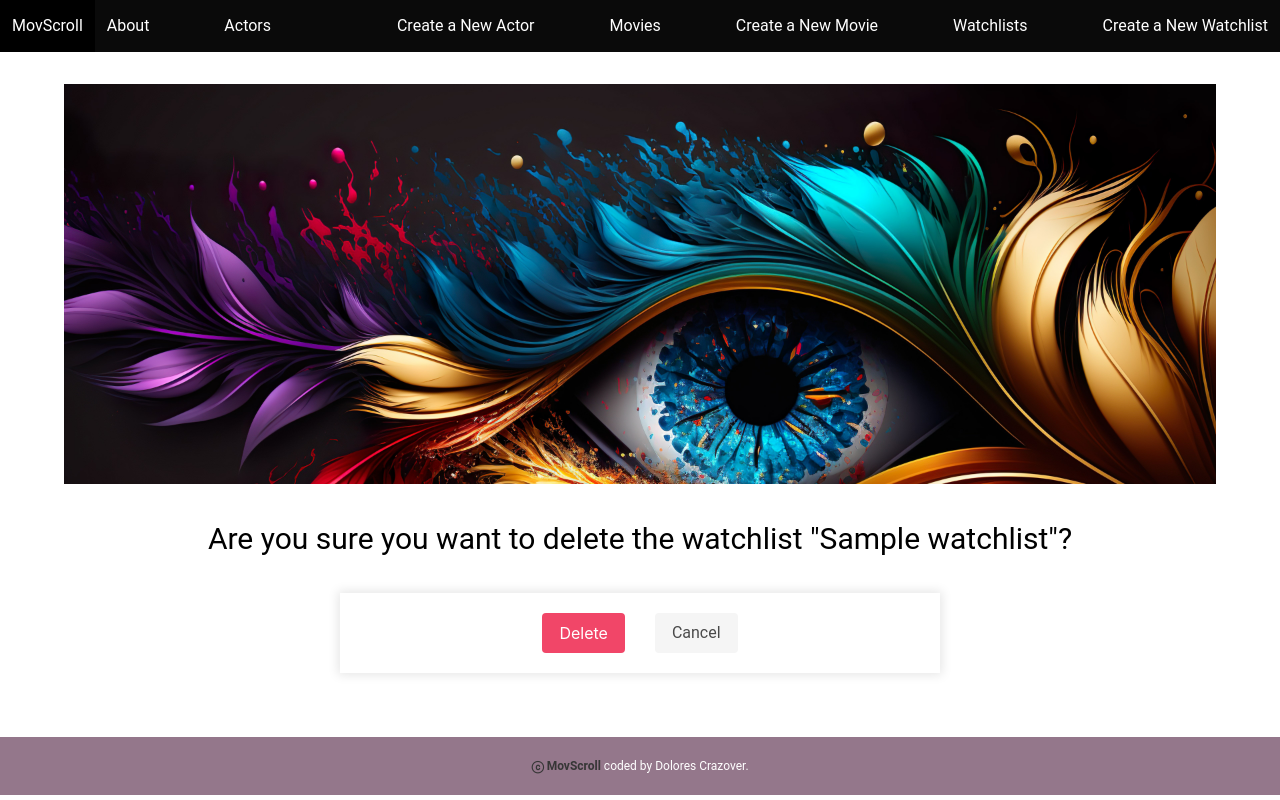
After one commit to DoloresCode/MovScroll, a Django app: page /watchlists/1/delete in a window 1280 px wide. The commit adds this page. Run offline with Django 4.2, Linux system fonts and the light colour scheme; tables that the repository leaves empty hold one stand-in row (values such as "Sample post").

Commit message:
watchlist delete route, view, template, styling done

```diff
--- a/main_app/static/styles/main.css
+++ b/main_app/static/styles/main.css
@@ -502,6 +502,8 @@ img {
 .links-back-movie-List-wachl {
   text-align: right;
   margin-bottom: 20px;
+  font-weight: bold;
+  font-size: 20px;
 }
 
 .links-back-movie-List-wachl a {
--- /dev/null
+++ b/main_app/templates/watchlist_delete_confirmation.html
@@ -0,0 +1,26 @@
+{% extends 'base.html' %}
+
+{% block title %}Delete Watchlist{% endblock %}
+
+{% block content %}
+
+  <div class="delete-confirmation-container">
+
+    <div class="top-delete-move-img">
+        <img class="image-delete-movie-pg"
+          src="/static/main_app/images/delete-watchlist-page-img.jpeg"
+          alt="Abstract colorful gradient wave 3d rendering, white background, chromatic dispersion and thin film spectral effect"
+        />
+      </div>
+      <p class="delete-movie-title">Are you sure you want to delete the watchlist "{{ watchlist.title }}"?</p>
+      <form method="POST">
+        {% csrf_token %}
+        <div class="btn-delete-movie">
+            <div class="form-group">
+                <button type="submit" class="button is-danger">Delete</button>
+                <a href="{% url 'watchlist_list' %}" class="button is-light">Cancel</a>
+            </div>
+        </div>
+      </form>
+      </div>
+{% endblock %}
--- a/main_app/urls.py
+++ b/main_app/urls.py
@@ -18,4 +18,5 @@ urlpatterns = [
     path('movies/<int:pk>/update', views.MovieUpdate.as_view(), name="movie_update"),
     path('movies/<int:pk>/delete', views.MovieDelete.as_view(), name="movie_delete"),
     path('watchlists/new/', views.WatchlistCreate.as_view(), name="watchlist_create"),
+    path('watchlists/<int:pk>/delete', views.WatchlistDelete.as_view(), name='watchlist_delete'),
 ]
--- a/main_app/views.py
+++ b/main_app/views.py
@@ -181,3 +181,8 @@ class WatchlistCreate(CreateView):
             return redirect(self.success_url)
         else:
             return self.form_invalid(form)
+
+class WatchlistDelete(DeleteView):
+    model = Watchlist
+    template_name = "watchlist_delete_confirmation.html"
+    success_url = "/watchlists/"
```
Also changed, not shown: main_app/templates/watchlist_list.html (+7 -1 lines), main_app/static/main_app/images/delete-watchlist-page-img.jpeg (added).
